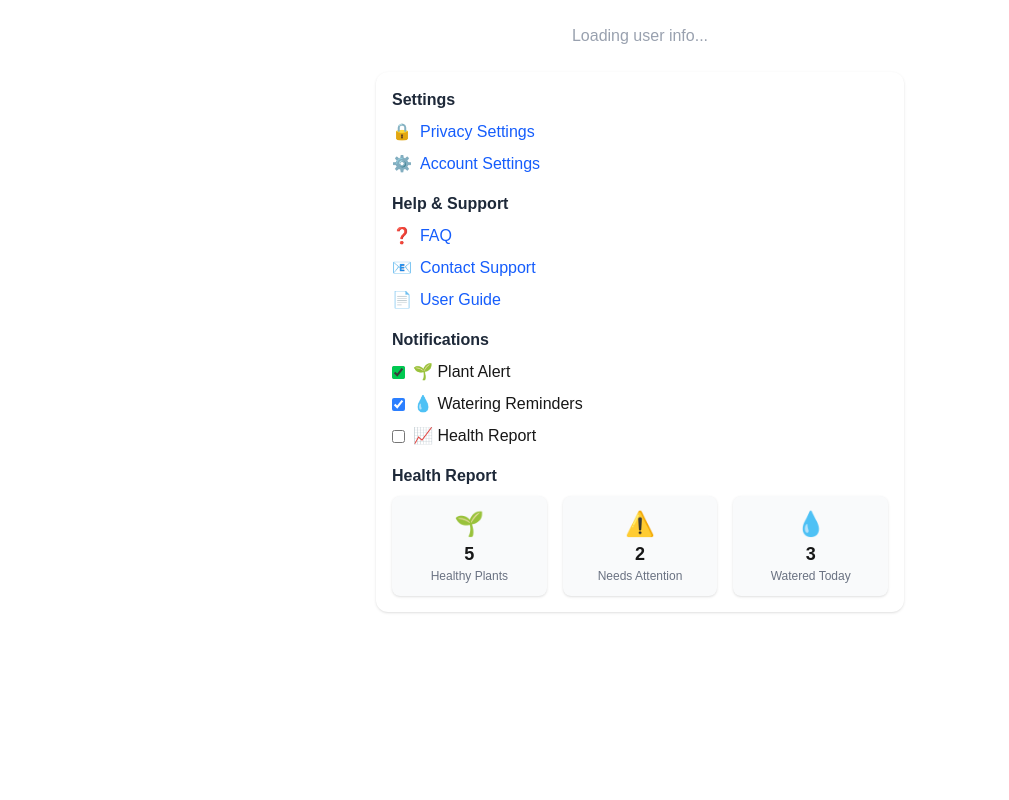
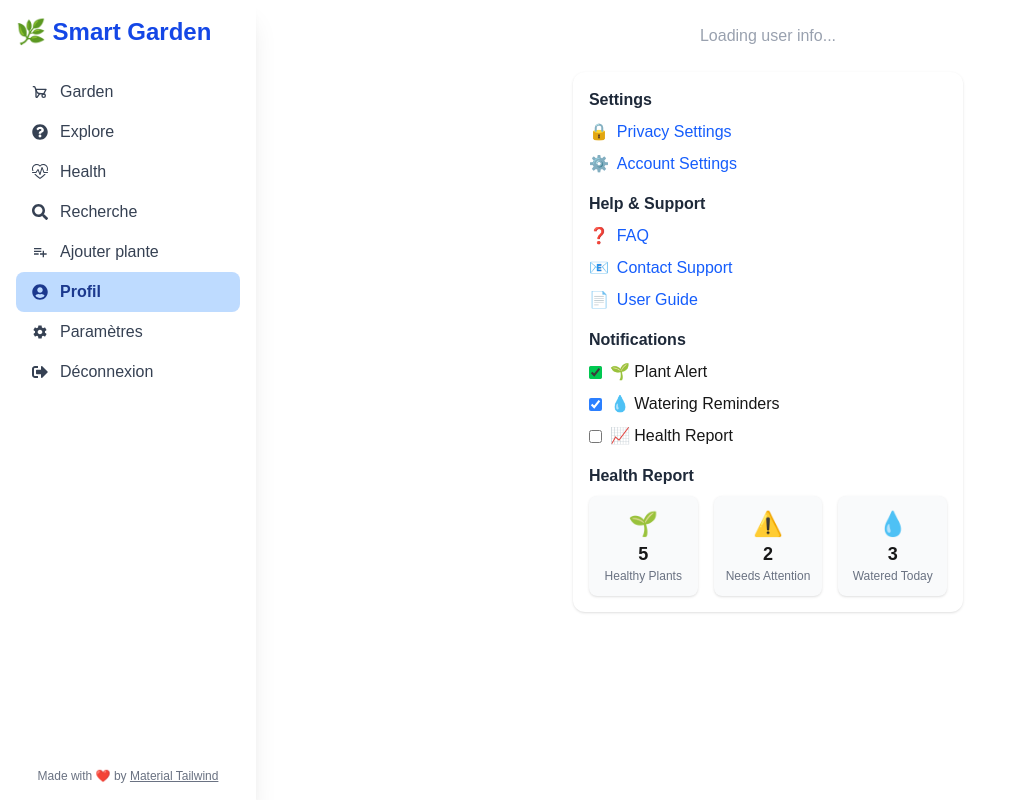
Before and after one commit to Dukent29/smart-gardening-front, a Next.js app: page /profile in a window 1280 px wide. Shown: the whole page, without its empty margins (0-1009 px from the left). Built offline with nearby package versions, Linux system fonts and the light colour scheme; no server answers.

Commit message:
Add Sidebar component and integrate into main pages
Introduced a reusable Sidebar component with navigation links and icons using react-icons. Integrated the Sidebar into dashboard, plant detail, add plant, and profile pages to provide consistent navigation. Added react-icons as a new dependency.

```diff
--- a/package.json
+++ b/package.json
@@ -16,6 +16,7 @@
     "next": "15.3.4",
     "react": "^19.0.0",
     "react-dom": "^19.0.0",
+    "react-icons": "^5.5.0",
     "swr": "^2.3.4"
   },
   "devDependencies": {
--- /dev/null
+++ b/src/components/Sidebar.jsx
@@ -0,0 +1,50 @@
+// components/Sidebar.jsx
+import Link from "next/link";
+import { useRouter } from "next/router";
+import { TbGardenCart } from "react-icons/tb";
+import { MdOutlinePlaylistAdd } from "react-icons/md";
+import {  FaUserCircle, FaSignOutAlt, FaQuestionCircle, FaSearch } from "react-icons/fa";
+import { BsHeartPulse } from "react-icons/bs";
+import { IoMdSettings } from "react-icons/io";
+
+const links = [
+  { href: "/dashboard", label: "Garden", icon: <TbGardenCart /> },
+  { href: "/Explore", label: "Explore", icon: <FaQuestionCircle /> },
+  { href: "/plant/health", label: "Health", icon: <BsHeartPulse /> },
+  { href: "/search", label: "Recherche", icon: <FaSearch /> },
+  { href: "/plant/add", label: "Ajouter plante", icon: <MdOutlinePlaylistAdd /> },
+  { href: "/profile", label: "Profil", icon: <FaUserCircle /> },
+  { href: "/settings", label: "Paramètres", icon: <IoMdSettings /> },
+   { href: "/logout", label: "Déconnexion", icon: <FaSignOutAlt /> },
+
+];
+
+export default function Sidebar() {
+  const router = useRouter();
+
+  return (
+    <aside className="h-screen w-64 bg-white shadow-xl p-4 flex flex-col justify-between">
+      <div>
+        <h2 className="text-2xl font-bold mb-6 text-blue-700">🌿 Smart Garden</h2>
+        <nav className="space-y-2">
+          {links.map(({ href, label, icon }) => (
+            <Link key={href} href={href}>
+              <div className={`flex items-center gap-3 px-4 py-2 rounded-lg cursor-pointer transition hover:bg-blue-100 ${
+                router.pathname.startsWith(href) ? "bg-blue-200 text-blue-900 font-semibold" : "text-gray-700"
+              }`}>
+                <span>{icon}</span>
+                <span>{label}</span>
+              </div>
+            </Link>
+          ))}
+        </nav>
+      </div>
+
+      <footer className="text-xs text-gray-500 text-center pt-8">
+        <p>
+          Made with ❤️ by <a href="https://material-tailwind.com" className="underline" target="_blank">Material Tailwind</a>
+        </p>
+      </footer>
+    </aside>
+  );
+}
--- a/src/pages/dashboard/[plantId]/index.jsx
+++ b/src/pages/dashboard/[plantId]/index.jsx
@@ -3,6 +3,7 @@ import { useRouter } from "next/router";
 import { usePlantDetail } from "@/hooks/usePlantDetail";
 import { applyAction } from "@/lib/actionService";
 import SensorBar from "@/components/SensorBar";
+import Sidebar from "@/components/Sidebar";
 
 export default function PlantDetail() {
   const { plantId } = useRouter().query;
@@ -33,7 +34,9 @@ export default function PlantDetail() {
 
 
   return (
-    <div className="p-6 space-y-6 max-w-4xl mx-auto">
+    <div className="flex">
+      <Sidebar />
+      <div className="p-6 flex-1 space-y-6 max-w-4xl mx-auto">
       {/* 🔹 Title + description + image */}
       <div className="space-y-2">
         <h1 className="text-3xl font-bold text-gray-800">{plant.plant_name}</h1>
@@ -127,5 +130,6 @@ export default function PlantDetail() {
             </div>
       </div>
     </div>
+    </div>
   );
 }
--- a/src/pages/dashboard/index.jsx
+++ b/src/pages/dashboard/index.jsx
@@ -3,6 +3,7 @@ import { useDashboardData } from "@/hooks/useDashboardData";
 import PlantCard            from "@/components/PlantCard";
 import { useAuthGuard }     from "@/hooks/useAuthGuard";
 import { DashboardLayout } from "@/layout/dashboardLayout";
+import Sidebar from "@/components/Sidebar";
 
 
 export default function Dashboard() {
@@ -15,18 +16,19 @@ export default function Dashboard() {
 
   return (
     <DashboardLayout>
-      <div className="p-4">
+      <div className="flex">
+        <Sidebar />
+        <div className="p-4 flex-1">
           <h1 className="text-2xl font-bold mb-4">Vue d’ensemble du jardin 🌿</h1>
-
           {loading && <p>Chargement…</p>}
           {error   && <p className="text-red-500">{error}</p>}
-
           <div className="grid gap-4 grid-cols-1 sm:grid-cols-2 lg:grid-cols-3">
             {data.map((plant) => (
               <PlantCard key={plant.id} plant={plant} />
             ))}
           </div>
         </div>
+      </div>
     </DashboardLayout>
   );
 }
--- a/src/pages/plant/add/index.jsx
+++ b/src/pages/plant/add/index.jsx
@@ -1,6 +1,7 @@
 // pages/plant/add/index.jsx
 import { useState } from 'react';
 import axios from '@/lib/axios'; // Assurez-vous que le chemin est correct
+import Sidebar from '@/components/Sidebar';
 
 export default function AddPlantPage() {
   const [image, setImage] = useState(null);
@@ -76,7 +77,9 @@ export default function AddPlantPage() {
   };
 
   return (
-    <div className="p-6 max-w-xl mx-auto space-y-6">
+    <div className="flex">
+      <Sidebar />
+      <div className="p-6 max-w-xl mx-auto space-y-6">
       <h1 className="text-2xl font-bold text-center">🌱 Ajouter une plante</h1>
 
       <input
@@ -136,5 +139,7 @@ export default function AddPlantPage() {
         </div>
       )}
     </div>
+    </div>
+
   );
 }
--- a/src/pages/profile/index.jsx
+++ b/src/pages/profile/index.jsx
@@ -5,6 +5,7 @@ import HelpSupport from "@/components/UserProfile/HelpSupport";
 import NotificationOptions from "@/components/UserProfile/NotificationOptions";
 import HealthReport from "@/components/UserProfile/HealthReport";
 import { getUserProfile } from "@/lib/userService";
+import Sidebar from "@/components/Sidebar";
 
 export default function UserProfilePage() {
   const [user, setUser] = useState(null);
@@ -20,7 +21,9 @@ export default function UserProfilePage() {
   }, []);
 
   return (
-    <div className="max-w-xl mx-auto p-6 space-y-6">
+    <div className="flex">
+      <Sidebar />
+      <div className="max-w-xl mx-auto p-6 space-y-6">
       {!user ? (
         <div className="text-center text-gray-400">Loading user info...</div>
       ) : (
@@ -33,5 +36,6 @@ export default function UserProfilePage() {
         <HealthReport />
       </div>
     </div>
+    </div>
   );
 }
```
Also changed, not shown: 1 other file (tests, documents, lock files or other folders). Lines whose indentation alone changed are shown as unchanged.
